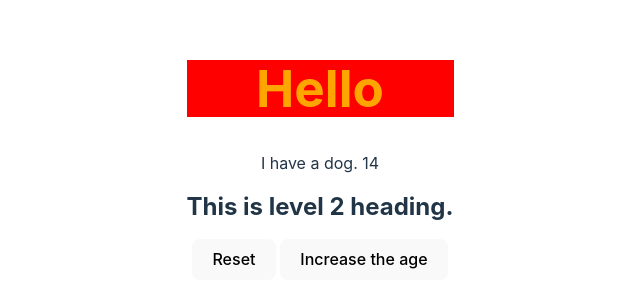
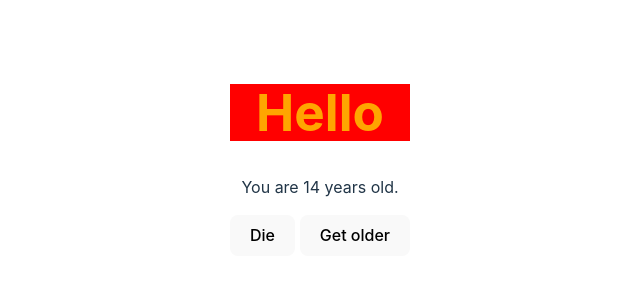
Before and after one commit to zsakowitz/vitejs-vite-atcf93, a Svelte app: page / in a window 1280 px wide. Shown: the part 247-554 px from the top of the page, without its empty margins (320-960 px from the left). Built offline with nearby package versions, Linux system fonts and the light colour scheme.

Commit message:
1 file modified

```diff
--- a/src/App.svelte
+++ b/src/App.svelte
@@ -1,27 +1,24 @@
 <script>
-  let age
-  age = 14
+  let age = 14
 
-  function onClick() {
-    age = age + 1
+  function die() {
+    age = 0
   }
 
-  function reduceTheAge() {
-    age = 0
+  function getOlder() {
+    age += 1
   }
 </script>
 
 <h1>Hello</h1>
 
 <p>
-  I have a dog. {age}
+  You are {age} years old.
 </p>
 
-<h2>This is level 2 heading.</h2>
+<button on:click={die}>Die</button>
 
-<button on:click={reduceTheAge}>Reset</button>
-
-<button on:click={onClick}>Increase the age</button>
+<button on:click={getOlder}>Get older</button>
 
 <style>
   h1 {
```
